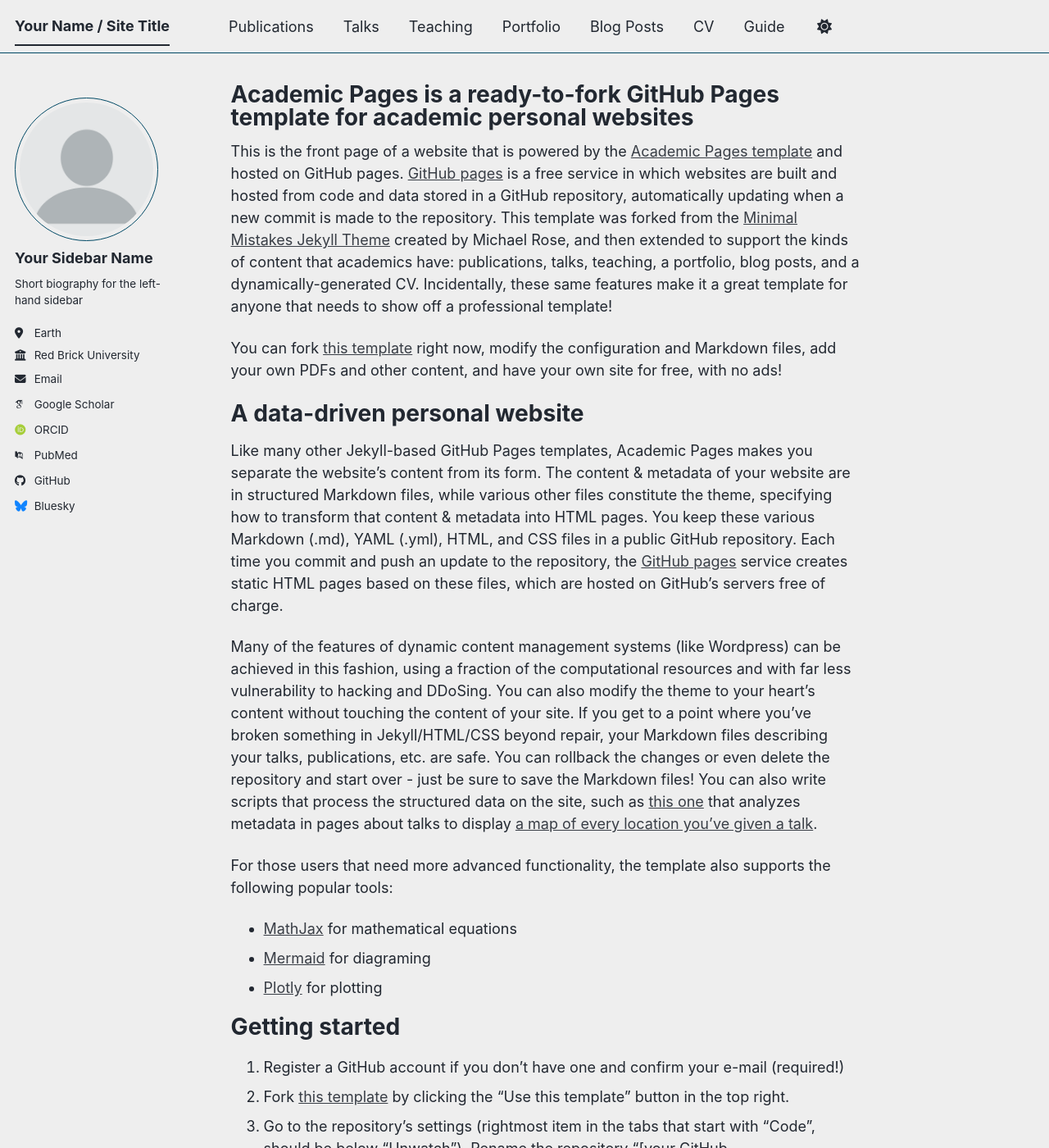
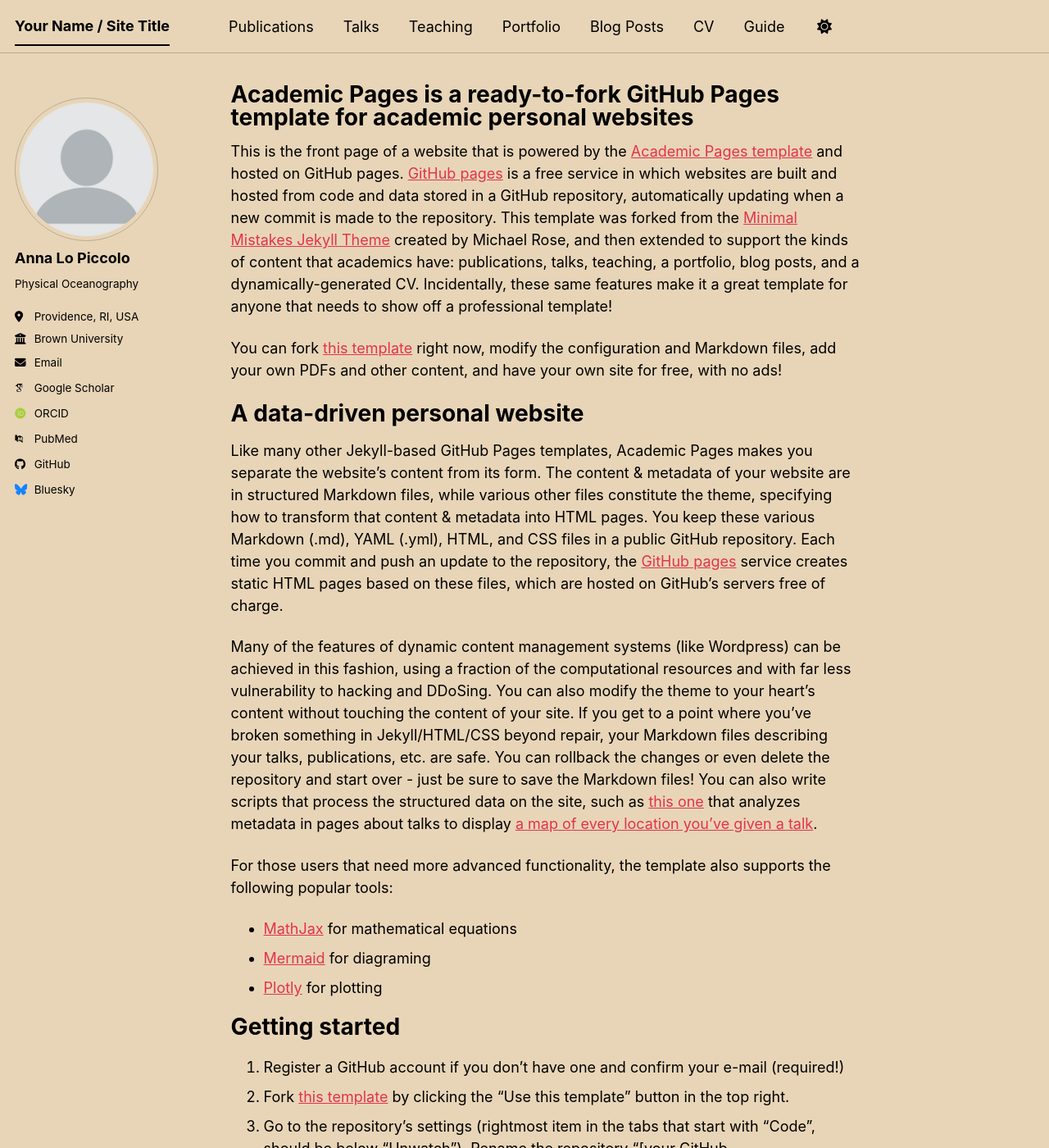
Before and after one commit to annlopiccolo/annlopiccolo.github.io, a Jekyll site: the page built from _pages/about.md, in a window 1280 px wide and 1400 px high. Shown: the whole window at 82% size. Built offline with Jekyll 4.4.1, drawn with Linux system fonts in a browser that asks for light colours; some web fonts are replaced; a script bundle is joined from its source files by our own code; library files that are not in the unit come from our copies.

Commit message:
sunrise theme and author config in _config.yml

```diff
--- a/_config.yml
+++ b/_config.yml
@@ -8,7 +8,7 @@
 
 # Basic Site Settings
 locale                   : "en-US"
-site_theme               : "air" # The available themes options are "default", "air", "sunrise", "mint", "dirt" and "contrast"
+site_theme               : "sunrise" # The available themes options are "default", "air", "sunrise", "mint", "dirt" and "contrast"
 title                    : "Your Name / Site Title"
 title_separator          : "-"
 name                     : &name "Your Name"
@@ -24,13 +24,13 @@
 author:
   # Biographic information
   avatar           : "profile.png"
-  name             : "Your Sidebar Name"
+  name             : "Anna Lo Piccolo"
   pronouns         : # example: "she/her"
-  bio              : "Short biography for the left-hand sidebar"
-  location         : "Earth"
-  employer         : "Red Brick University"
+  bio              : "Physical Oceanography"
+  location         : "Providence, RI, USA"
+  employer         : "Brown University"
   uri              : # URL
-  email            : "none@example.org"
+  email            : "anna_lo_piccolo@brown.edu"
 
   # Academic websites
   academia         : # URL
```
